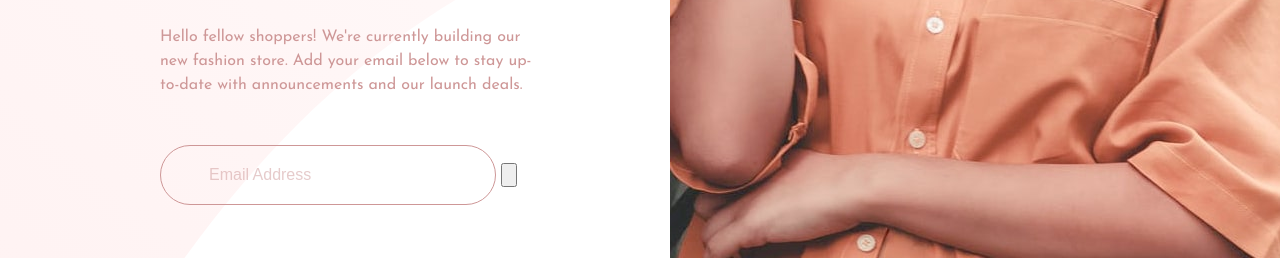
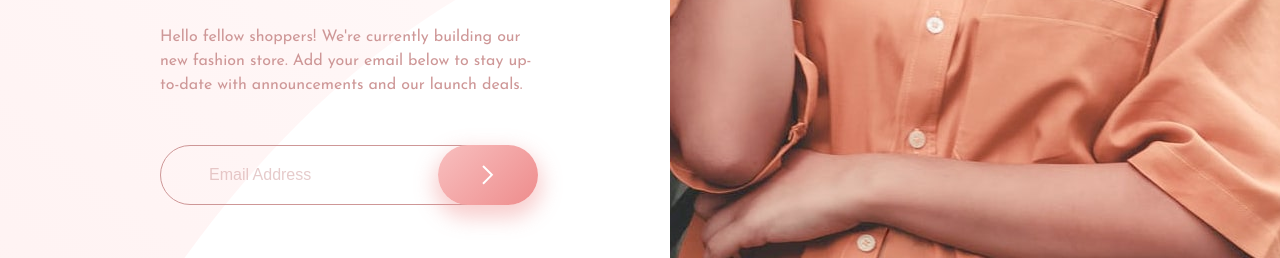
Before and after one commit to marclopez23/base-aparel, a plain HTML site: page index.html in a window 1280 px wide. Shown: the part 542-800 px from the top of the page. Drawn offline with Linux system fonts and the light colour scheme.

Commit message:
Final desktop + js

```diff
--- a/css/css.css
+++ b/css/css.css
@@ -2,21 +2,28 @@
 @import url('https://fonts.googleapis.com/css2?family=Josefin+Sans:wght@300;400;600&display=swap');
 
 /*GENERAL*/
+
+body, main, div {
+  overflow:hidden;
+  box-sizing: border-box;
+}
+
 body{
   font-family: 'Josefin Sans', sans-serif;
   font-size: 16px;
+  background: linear-gradient(135deg, white 0%, #fff5f5 100%);
   background-image: url(../images/bg-pattern-desktop.svg);
   background-size: 100%;
   background-position: center 20%;
 
   height:100%;
   width:100%;
-  overflow:hidden;
+
 }
 
 main{
   padding: 5em 10em;
-  box-sizing: border-box;
+
   height: 100vh;
   overflow:hidden;
   background-image: url('../images/hero-desktop.jpg');
@@ -25,13 +32,16 @@ main{
   background-size: auto 100%;
 }
 
+.contenido{
+  width: 40%
+}
+
 h1{
   margin-top: 3em;
   margin-bottom: .65em;
   font-size: 4em;
   text-transform: uppercase;
   letter-spacing: 15px;
-  width: 41%;
   line-height: 1.15em;
   font-weight: 600;
 }
@@ -43,9 +53,14 @@ h1 .fina{
 
 p{
   color: hsl(0, 36%, 70%);
-  width: 40%;
   line-height: 1.5em;
   margin-bottom: 3em;
+}
+
+.formulario{
+  display: flex;
+  overflow: visible;
+
 }
 
 input.correo{
@@ -58,3 +73,22 @@ input.correo{
   padding: 0 3em;
   color: hsla(0, 36%, 70%, 0.5);
 }
+
+input.correo:focus{
+  color: #000000;
+}
+
+button.boton {
+  border: none;
+  background: rgba(248,191,191,1);
+  background: linear-gradient(135deg, #f8bfbf 0%, #ee8c8c 100%);
+  box-shadow: 0px 9px 20px 4px rgba(238, 140, 140, 0.42);
+  margin-left: -6%;
+  width: 100px;
+  height: 60px;
+  border-radius:50px;
+}
+
+button.boton:hover{
+  background: linear-gradient(to right, rgba(255,255,255,1) 0%, rgba(255,245,245,1) 36%, rgba(255,245,245,1) 100%);
+}
--- a/index.html
+++ b/index.html
@@ -7,11 +7,16 @@
   <link rel="icon" type="image/png" sizes="32x32" href="./images/favicon-32x32.png">
   <link rel="stylesheet" href="/css/reset.css">
   <link rel="stylesheet" href="/css/css.css">
+
+
+  </script>
   <title>Frontend Mentor | Base Apparel coming soon page</title>
 
 </head>
 <body>
   <main>
+    <div class="contenido">
+
       <img src="images/logo.svg" alt="">
 
       <h1><span class="fina">We're</span> coming soon</h1>
@@ -19,11 +24,14 @@
       <p>Hello fellow shoppers! We're currently building our new fashion store.
       Add your email below to stay up-to-date with announcements and our launch deals.</p>
 
-      <form class="" action="index.html" method="post">
-        <input class="correo" type="email" name="email" value="Email Address">
-        <input type="submit" name="" value="">
-      </form>
-
+  </div>
+  <div class="formulario">
+    <input class="correo" type="text" name="email" value="Email Address" id="email">
+    <button class="boton" onclick="getEmail()">
+      <img src="images/icon-arrow.svg" alt="">
+    </button>
+  </div>
+  <p id="fallo"></p>
     <!-- <footer>
     <p class="attribution">
     Challenge by <a href="https://www.frontendmentor.io?ref=challenge" target="_blank">Frontend Mentor</a>.
@@ -31,6 +39,7 @@
   </p>
 </footer> !-->
 </main>
+<script type="text/javascript" src="/js/js.js">
+</body>
 
-</body>
 </html>
--- /dev/null
+++ b/js/js.js
@@ -0,0 +1,12 @@
+
+var pattern = "^\w+@[a-zA-Z_]+?\.[a-zA-Z]{2,3}$";
+function getEmail(){
+  str= document.getElementById('email').value;
+
+  if(str.match(pattern)){
+    console.log("ok");
+  } else{
+    document.getElementById("fallo").innerHTML = "Please provide a valid email";
+  }
+
+}
```
